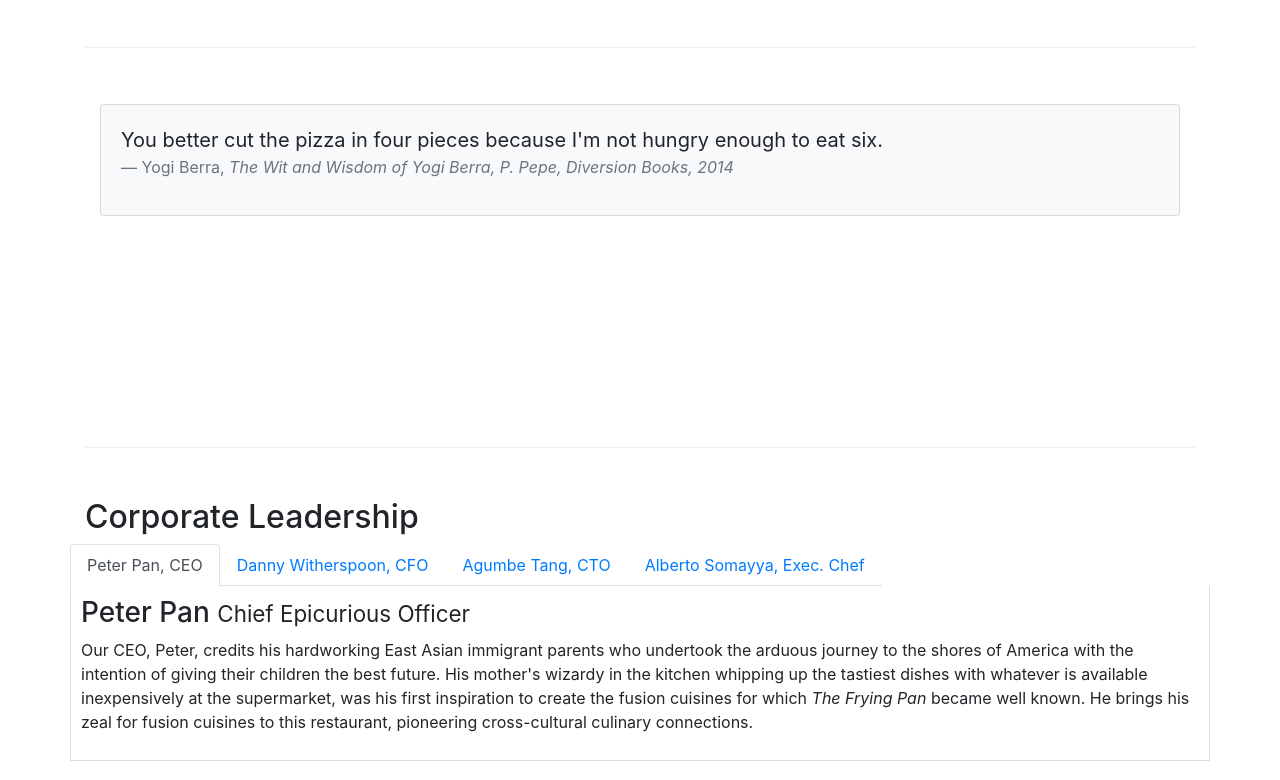
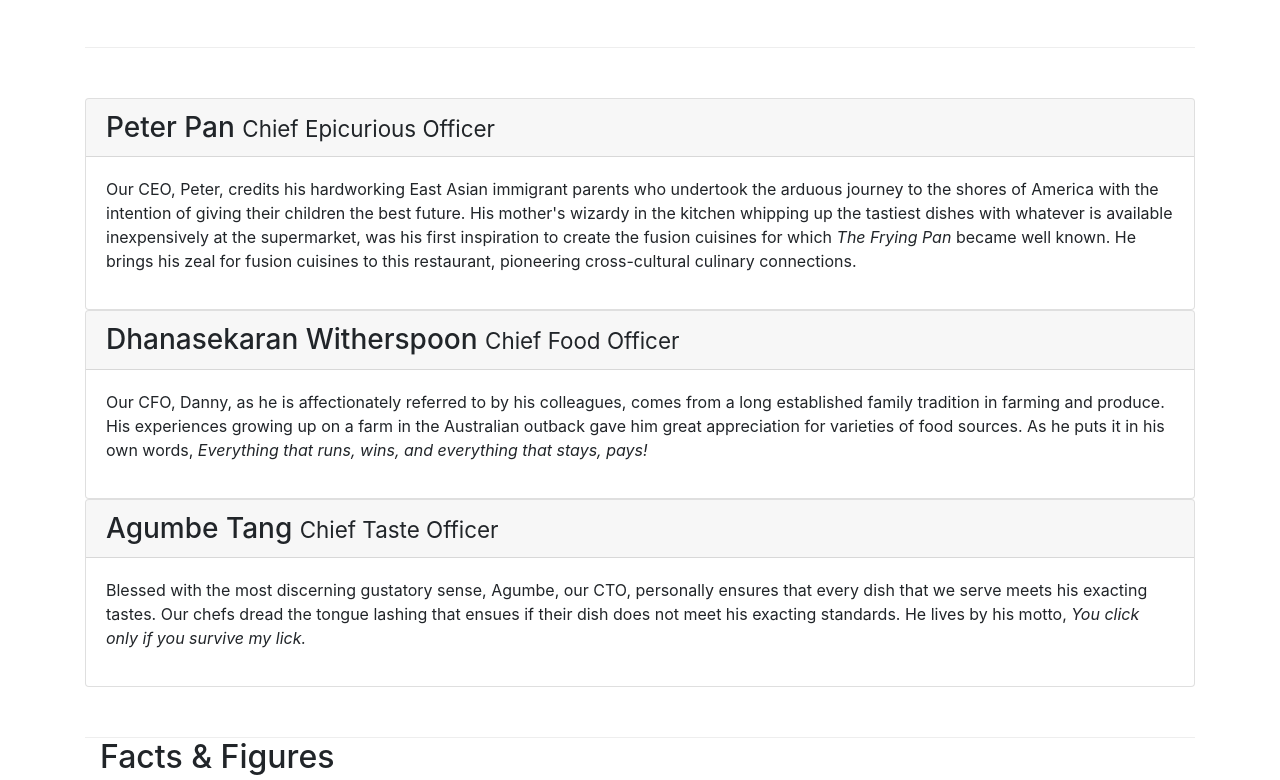
Before and after one commit to merhawiRuth/coursera-conFusion, a website: page aboutus.html in a window 1280 px wide. Shown: the part 817-1597 px from the top of the page. Drawn offline with nearby package versions, Linux system fonts and the light colour scheme.

Commit message:
Accordion

```diff
--- a/aboutus.html
+++ b/aboutus.html
@@ -95,59 +95,51 @@
                 </div>
             </div>
         </div>
-        <div class="row row-content">
-            <div style="margin-top: 6px;" class="col-12">
-                <div class="card card-body bg-light">
-                    <blockquote class="blockquote">
-                        <p class="mb-0">You better cut the pizza in four pieces because
-                            I'm not hungry enough to eat six.</p>
-                        <footer class="blockquote-footer">Yogi Berra,
-                            <cite title="Source Title">The Wit and Wisdom of Yogi Berra,
-                                P. Pepe, Diversion Books, 2014</cite>
-                        </footer>
-                    </blockquote>
+
+
+
+        <div class="row row-content ">
+
+            <div id="accordion">
+                <div class="card">
+                    <div class="card-header" role="tab" id="peterhead">
+                        <h3 class="mb-0">
+                            <a data-toggle="collapse" data-target="#peter">
+                                Peter Pan <small>Chief Epicurious Officer</small>
+                            </a>
+                        </h3>
                     </div>
-            </div>
-        </div>
-        <div class="row-content">
-            <div class="row">
-                <div class="col-sm-12 ">
-                    <h2>Corporate Leadership</h2>
-                </div>
-
-                <ul class="nav nav-tabs">
-                    <li class="nav-item">
-                        <a class="nav-link active" href="#peter" role="tab" data-toggle="tab">Peter Pan, CEO</a>
-                    </li>
-                    <li class="nav-item">
-                        <a class="nav-link" href="#danny" role="tab" data-toggle="tab">Danny Witherspoon, CFO</a>
-                    </li>
-                    <li class="nav-item">
-                        <a class="nav-link" href="#agumbe" role="tab" data-toggle="tab">Agumbe Tang, CTO</a>
-                    </li>
-                    <li class="nav-item">
-                        <a class="nav-link" href="#alberto" role="tab" data-toggle="tab">Alberto Somayya, Exec. Chef</a>
-                    </li>
-                </ul>
-                <div class="tab-content">
-                    <div role="tabpanel" class="tab-pane fade show active" id="peter">
-                        <h3>Peter Pan <small>Chief Epicurious Officer</small></h3>
-                        <p>Our CEO, Peter, credits his hardworking East Asian immigrant parents who undertook the
-                            arduous
+                    <div class="collapse show" id="peter" data-parent="#accordion">
+                        <div class="card-body">
+                            <p class="d-none d-sm-block">Our CEO, Peter, credits his hardworking East Asian immigrant
+                                parents who undertook the arduous
                                 journey to the
-                            shores of America with the intention of giving their children the best future. His mother's
+                                shores of America with the intention of giving their children the best future. His
+                                mother's
                                 wizardy in the
                                 kitchen whipping up the tastiest dishes with whatever is available inexpensively at the
                                 supermarket, was his
                                 first inspiration to create the fusion cuisines for which <em>The Frying Pan</em> became
                                 well
                                 known. He
-                            brings his zeal for fusion cuisines to this restaurant, pioneering cross-cultural culinary
+                                brings his zeal for fusion cuisines to this restaurant, pioneering cross-cultural
+                                culinary
                                 connections.</p>
                         </div>
-                    <div role="tabpanel" class="tab-pane fade show" id="danny">
-                        <h3>Dhanasekaran Witherspoon <small>Chief Food Officer</small></h3>
-                        <p>Our CFO, Danny, as he is affectionately referred to by his colleagues, comes from a long
+                    </div>
+                </div>
+                <div class="card">
+                    <div class="card-header" role="tab" id="peterhead">
+                        <h3 class="mb-0">
+                            <a data-toggle="collapse" data-target="#danny">
+                                Dhanasekaran Witherspoon <small>Chief Food Officer</small>
+                            </a>
+                        </h3>
+                    </div>
+                    <div class="collapse show" id="danny" data-parent="#accordion">
+                        <div class="card-body">
+                            <p class="d-none d-sm-block">Our CFO, Danny, as he is affectionately referred to by his
+                                colleagues, comes from a long
                                 established family
                                 tradition in farming and produce. His experiences growing up on a farm in the Australian
                                 outback
@@ -157,34 +149,32 @@
                                     that runs,
                                     wins, and everything that stays, pays!</em></p>
                         </div>
-                    <div role="tabpanel" class="tab-pane fade show" id="agumbe">
-                        <h3>Agumbe Tang <small>Chief Taste Officer</small></h3>
-                        <p>Blessed with the most discerning gustatory sense, Agumbe, our CTO, personally ensures that
-                            every
+                    </div>
+                </div>
+                <div class="card">
+                    <div class="card-header" role="tab" id="peterhead">
+                        <h3 class="mb-0">
+                            <a data-toggle="collapse" data-target="#agumbe">
+                                Agumbe Tang <small>Chief Taste Officer</small>
+                            </a>
+                        </h3>
+                    </div>
+                    <div class="collapse show" id="agumbe" data-parent="#accordion">
+                        <div class="card-body">
+                            <p class="d-none d-sm-block">Blessed with the most discerning gustatory sense, Agumbe, our
+                                CTO,
+                                personally ensures that every
                                 dish that we
                                 serve meets his exacting tastes. Our chefs dread the tongue lashing that ensues if their
                                 dish
                                 does not meet
                                 his exacting standards. He lives by his motto, <em>You click only if you survive my
-                                lick.</em>
-                        </p>
-                    </div>
-                    <div role="tabpanel" class="tab-pane fade show" id="alberto">
-                        <h3>Alberto Somayya <small>Executive Chef</small></h3>
-                        <p>Award winning three-star Michelin chef with wide International experience having worked
-                            closely
-                            with whos-who
-                            in the culinary world, he specializes in creating mouthwatering Indo-Italian fusion
-                            experiences.
-                            He says,
-                            <em>Put together the cuisines from the two craziest cultures, and you get a winning hit!
-                                Amma
-                                Mia!</em></p>
+                                    lick.</em></p>
                         </div>
                     </div>
                 </div>
             </div>
-        <div class="row row-content">
+        </div>
         <div class="col-12 col-sm-9">
             <h2>Facts &amp; Figures</h2>
             <div class="table table-responsive">
@@ -227,6 +217,7 @@
             </div>
         </div>
     </div>
+
     </div>
 
     <footer class="footer">
```
Lines whose indentation alone changed are shown as unchanged.
